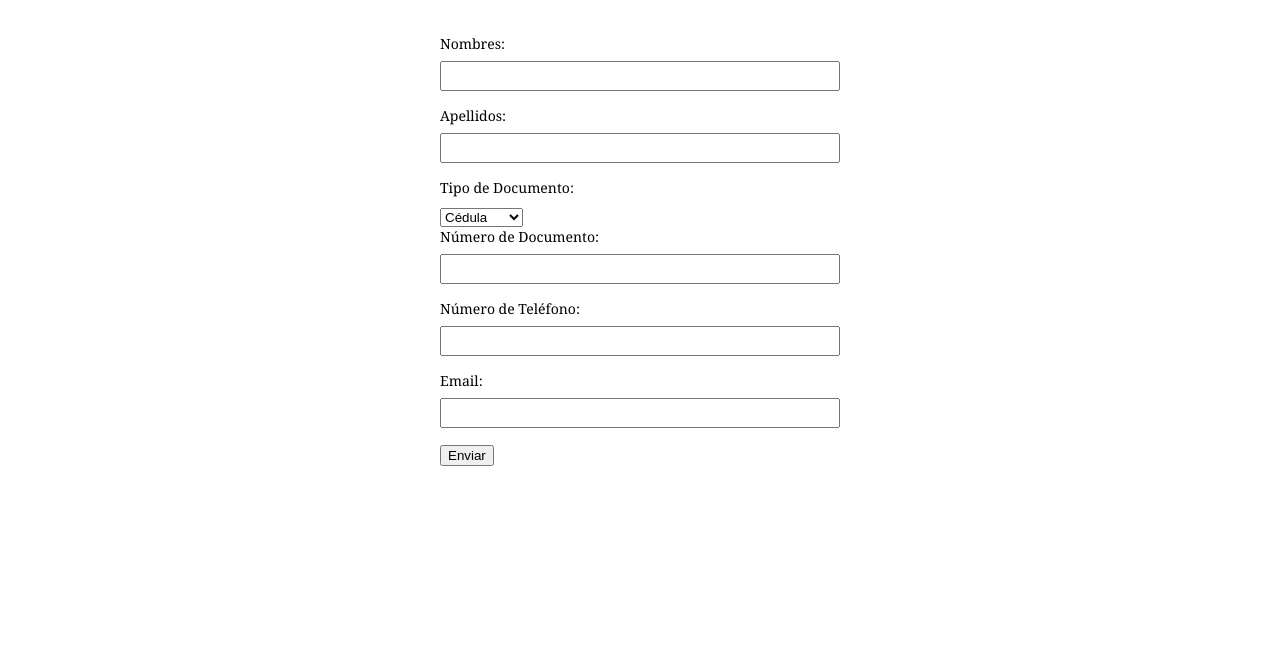
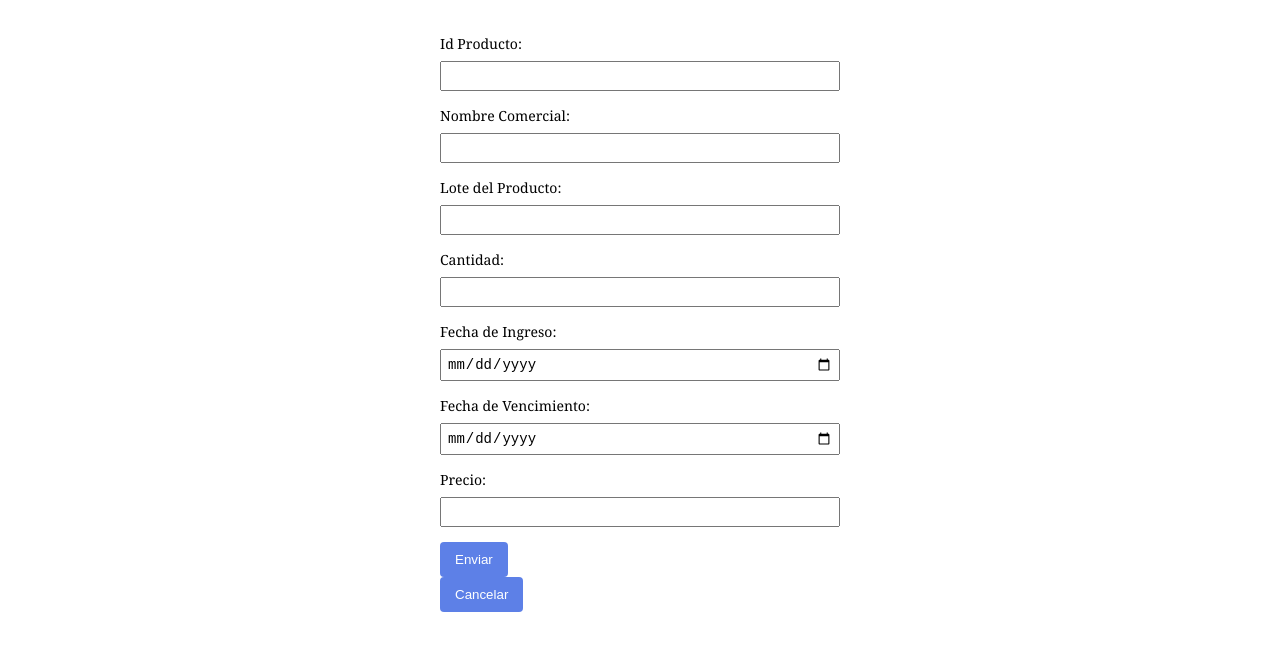
Before and after one commit to JorgeHernandez18/MediStoreFront, a plain HTML site: page src/admin_addProduct.html in a window 1280 px wide. Shown: the part 156-818 px from the top of the page. Drawn offline with Linux system fonts and the light colour scheme.

Commit message:
Cambios al formulario para agregar nuevo producto

```diff
--- a/src/admin_addProduct.html
+++ b/src/admin_addProduct.html
@@ -3,7 +3,7 @@
 <head>
     <meta charset="UTF-8">
     <meta name="viewport" content="width=device-width, initial-scale=1.0">
-    <title>Principal</title>
+    <title>Añadir producto</title>
     <link rel="stylesheet" href="assets/styles/index.css">
     <link rel="stylesheet" href="assets/styles/admin/admin_styles.css">
 </head>
@@ -31,31 +31,41 @@
                 <li><a href="admin_movimientos.html">Movimientos Realizados</a></li>
             </ul>
         </nav>
-    <h1>ADD PRODUCT</h1>
+    <h1>AÑADIR NUEVO PRODUCTO</h1>
 
     <form action="#" method="post">
-        <label for="nombres">Nombres:</label>
-        <input type="text" id="nombres" name="nombres" required>
+        <label for="id_Product">Id Producto:</label>
+        <input type="text" id="id_Product" name="Id_Product" required>
 
-        <label for="apellidos">Apellidos:</label>
-        <input type="text" id="apellidos" name="apellidos" required>
+        <label for="nom_Comercial">Nombre Comercial:</label>
+        <input type="text" id="nom_Comercial" name="nom_Comercial" required>
 
-        <label for="tipoDocumento">Tipo de Documento:</label>
-        <select id="tipoDocumento" name="tipoDocumento" required>
-            <option value="cedula">Cédula</option>
-            <option value="pasaporte">Pasaporte</option>
-        </select>
+        <label for="lote_Product">Lote del Producto:</label>
+        <input type="text" id="lote_Product" name="lote_Product" required>
 
-        <label for="numeroDocumento">Número de Documento:</label>
-        <input type="text" id="numeroDocumento" name="numeroDocumento" required>
+        <label for="cant_Product">Cantidad:</label>
+        <input type="text" id="cant_Product" name="cant_Product" required>
 
-        <label for="telefono">Número de Teléfono:</label>
-        <input type="tel" id="telefono" name="telefono" required>
+        <label for="fecha_Ingreso">Fecha de Ingreso:</label>
+        <input type="date" id="fecha_Ingreso" name="fecha_Ingreso" required>
 
-        <label for="email">Email:</label>
-        <input type="email" id="email" name="email" required>
+        <label for="fecha_Vencimiento">Fecha de Vencimiento:</label>
+        <input type="date" id="fecha_Vencimiento" name="fecha_Vencimiento" required>
 
-        <button type="submit">Enviar</button>
+        <label for="price_Product">Precio:</label>
+        <input type="text" id="price_Product" name="price_Product" required>
+
+        <button type="submit" class="send">Enviar</button>
+        <button type="submit" class="cancel">Cancelar</button>
     </form>
+
+    <!--
+    id
+    nombre comercial
+    lote
+    cantidad
+    fecha ingreso
+    fecha de vencimiento
+    precio*/ -->
 </body>
 </html>
```
